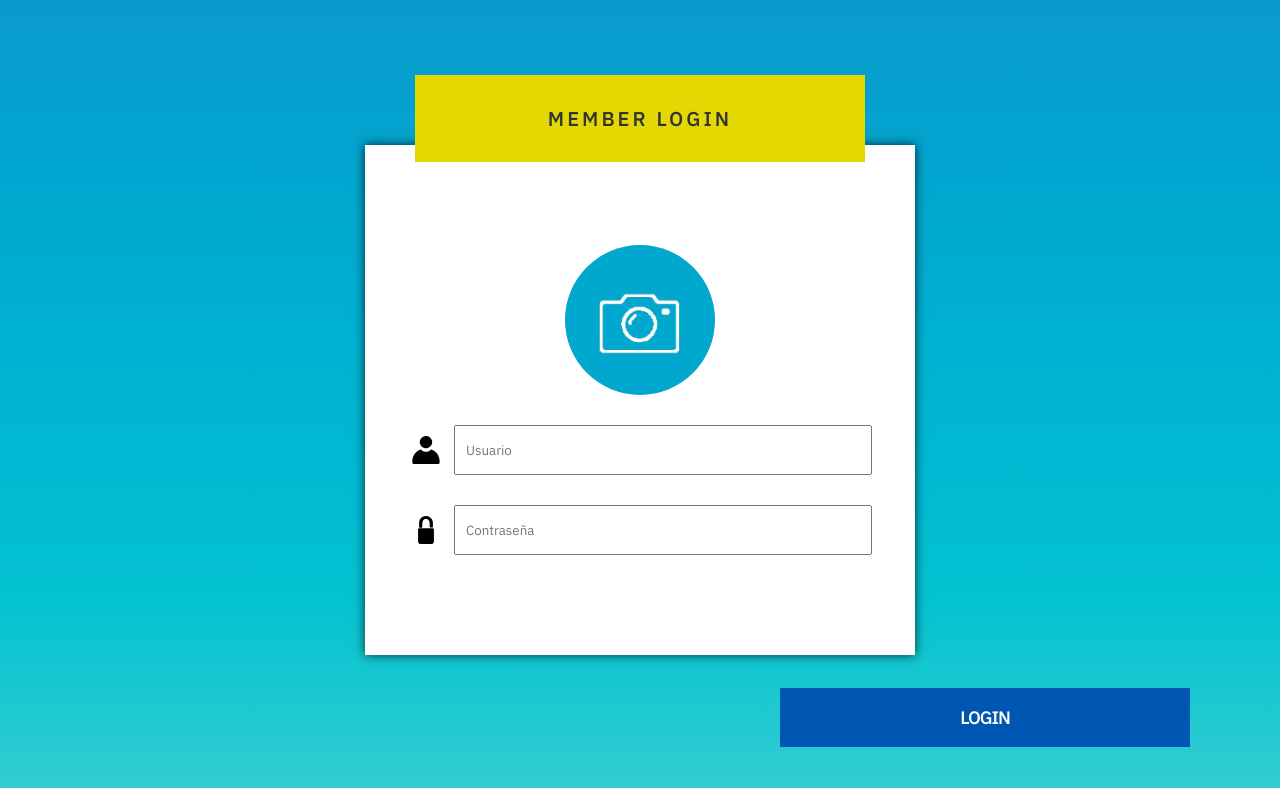
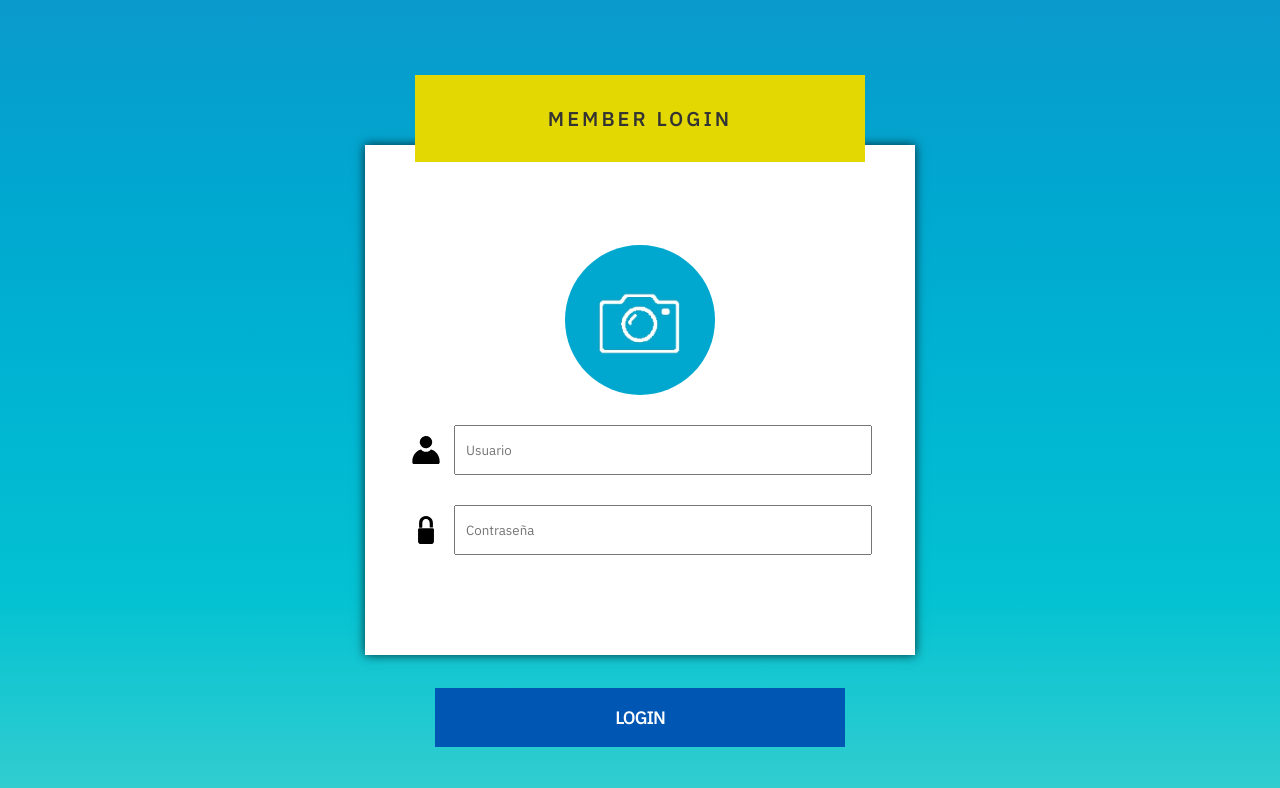
Before and after one commit to Juanda0501/Programacion-Web, a plain HTML site: page Trabajos/Login/Index.html in a window 1280 px wide. Drawn offline with nearby package versions, Linux system fonts and the light colour scheme.

Commit message:
:tada: new commit

```diff
--- a/Trabajos/Login/Index.html
+++ b/Trabajos/Login/Index.html
@@ -27,7 +27,7 @@
         <span class="title">MEMBER LOGIN</span>
     </div>
 
-    <button class="btn animate__animated">LOGIN</button>
+    <button class="btn animate__animated title2">LOGIN</button>
 
 
 </body>
--- a/Trabajos/Login/Style.css
+++ b/Trabajos/Login/Style.css
@@ -81,7 +81,7 @@ body {
     cursor: pointer;
     border: none ;
     bottom: 53px;
-    right: 90px;
+    justify-content: center;
     font-weight: 550;
     letter-spacing: -1px;
 }
@@ -92,3 +92,9 @@ body {
     animation-duration: 3s ;
     animation-iteration-count: 5;
 }
+
+.title2{
+    position:absolute;
+
+
+}
```
